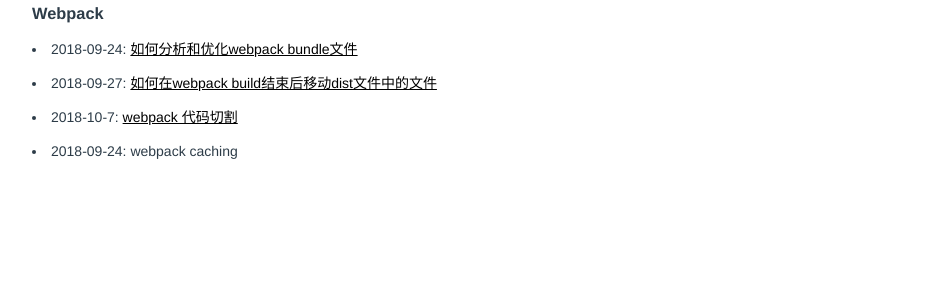
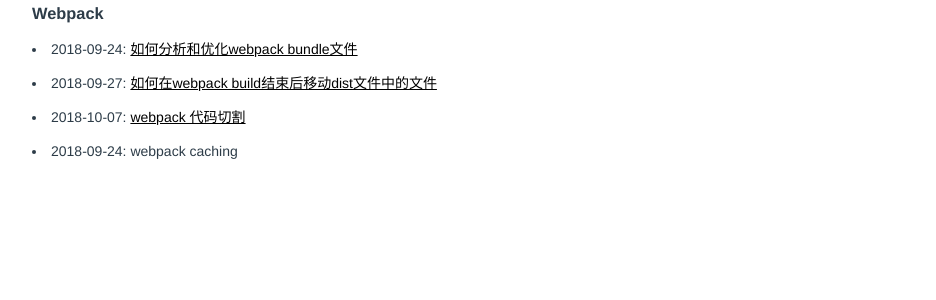
Before and after one commit to LiMeii/LiMeii.github.io, a Jekyll site: the page built from _posts/2018-09-24-webpack.md, in a window 1280 px wide. Shown: the part 161-461 px from the top of the page, without its empty margins (177-1113 px from the left). Built offline with Jekyll 4.4.1, drawn with Linux system fonts in a browser that asks for light colours.

```diff
--- a/_posts/2018-09-24-webpack.md
+++ b/_posts/2018-09-24-webpack.md
@@ -9,6 +9,6 @@
 
 <li>2018-09-27: <a href="/2018/09/27/issues-webpack-file-management.html">如何在webpack build结束后移动dist文件中的文件</a></li>
 
-<li>2018-10-7: <a href="/2018/10/07/webpack-code-splitting.html"> webpack 代码切割 </a></li>
+<li>2018-10-07: <a href="/2018/10/07/webpack-code-splitting.html"> webpack 代码切割 </a></li>
 
 <li>2018-09-24: webpack caching</li>
```
